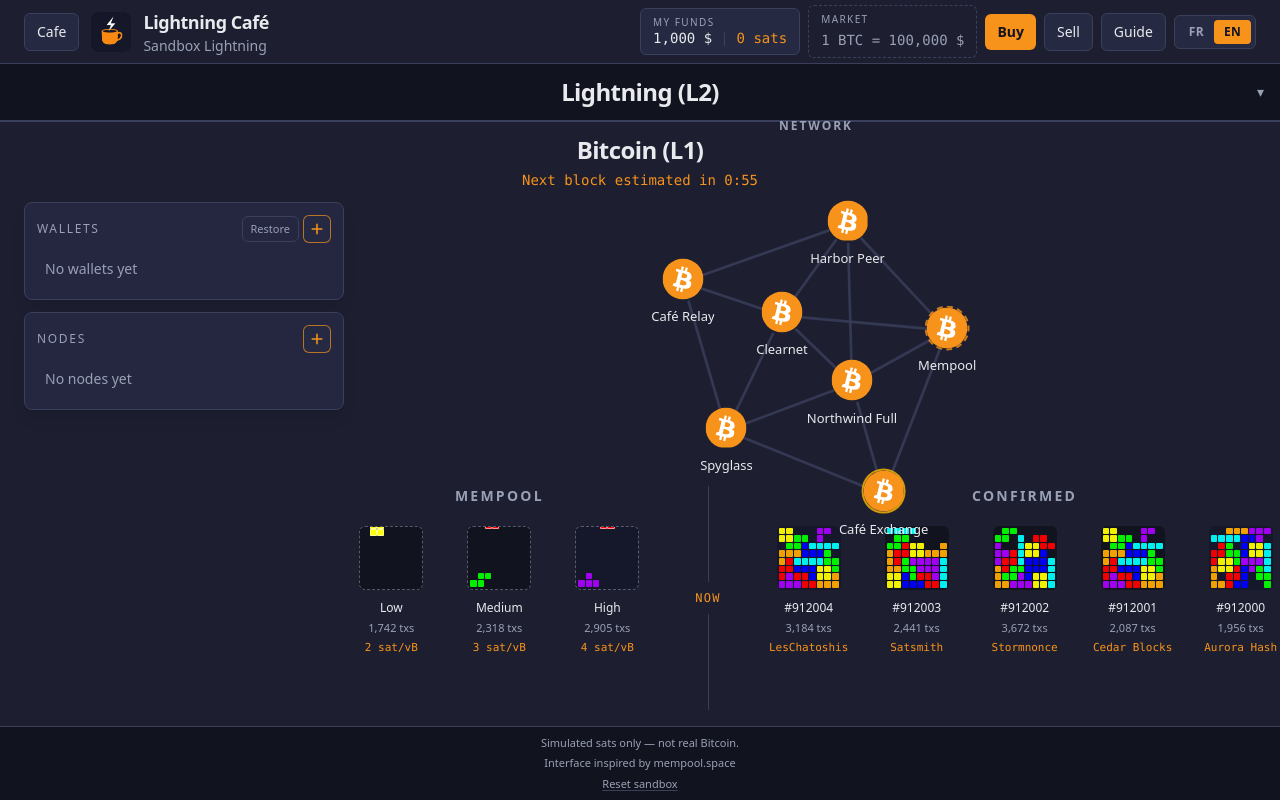
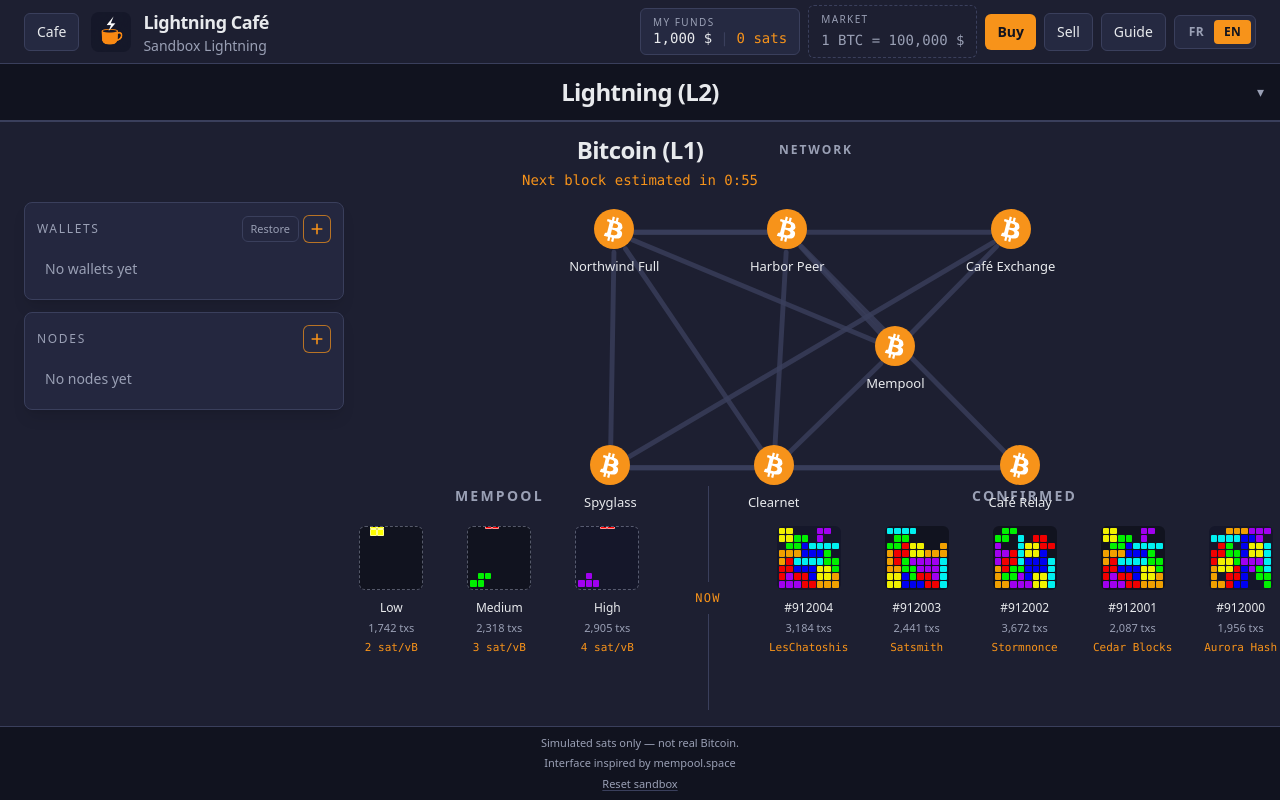
Before and after one commit to g1llez/lightning-cafe, a React (Vite) app: page / in a window 1280 px wide. Built offline with nearby package versions, Linux system fonts and the light colour scheme.

Commit message:
Widen the peer graph to the mempool row and deploy the gossip fan-out.
GitHub Pages was still on the square canvas; this also slows sat hops and keeps SVG/HTML aligned on a rectangle.

```diff
--- a/src/components/BitcoinLayer.tsx
+++ b/src/components/BitcoinLayer.tsx
@@ -300,7 +300,7 @@ export function BitcoinLayer({ fill, onMessage, onSatsSent }: BitcoinLayerProps)
       </div>
 
       <div className="flex min-h-0 flex-1 flex-col justify-between gap-3 px-4 pb-4 md:pl-[23rem]">
-        <div className="flex min-h-0 flex-1 items-center justify-center">
+        <div className="flex min-h-0 w-full max-w-5xl flex-1 items-center self-center">
           <NodeNetwork onSatsSent={onSatsSent} />
         </div>
 
--- a/src/components/NetworkCanvas.tsx
+++ b/src/components/NetworkCanvas.tsx
@@ -5,28 +5,38 @@ import {
   type ReactNode,
 } from 'react'
 import {
+  DEFAULT_BOX,
+  boxFromElement,
+  discRadiusFor,
   displayedPosition,
   edgeEnds,
   energyOf,
+  htmlPercent,
   insertBody,
   mapClientToGraph,
   packetXY,
-  pickAmbientHop,
+  pickAmbientFanout,
+  remapBodies,
   scatterBodies,
   settleBodies,
   stepBodies,
   type GraphBody,
+  type GraphBox,
   type GraphLink,
   type GraphPacket,
 } from '../simulation/livingGraph'
 
-const EAT_MS = 280
-const AMBIENT_MS = 720
+const EAT_MS = 420
+const AMBIENT_MS = 1100
 const ENERGY_IDLE = 0.35
+const ICON_PX = 40
+/** Extra graph-units so a tx disc hides before the Bitcoin rim. */
+const PACKET_RIM_PAD = 1.85
 
 export type NetworkCanvasProps = {
   nodeIds: string[]
   edges: GraphLink[]
+  /** Fallback disc radius until the box is measured. */
   discRadius: number
   renderNode: (id: string, eating: boolean) => ReactNode
   /** data-fly selector used as the entry point when `spawnId` first appears. */
@@ -50,12 +60,13 @@ export function NetworkCanvas({
 }: NetworkCanvasProps) {
   const boxRef = useRef<HTMLDivElement>(null)
   const bodiesRef = useRef<GraphBody[]>([])
-  const knownRef = useRef<Set<string>>(new Set())
+  const knownRef = useRef(new Set<string>())
   const arriveRef = useRef(onPacketArrive)
   arriveRef.current = onPacketArrive
   const seenPackets = useRef(new Set<string>())
   const edgesRef = useRef(edges)
   edgesRef.current = edges
+  const graphRef = useRef<GraphBox>(DEFAULT_BOX)
   const idKey = nodeIds.join('|')
 
   const [bodies, setBodies] = useState<GraphBody[]>([])
@@ -63,8 +74,46 @@ export function NetworkCanvas({
   const [ambientPackets, setAmbientPackets] = useState<GraphPacket[]>([])
   const [eatingUntil, setEatingUntil] = useState<Record<string, number>>({})
   const [idle, setIdle] = useState(false)
+  const [graph, setGraph] = useState<GraphBox>(DEFAULT_BOX)
+  const [pad, setPad] = useState(discRadius)
+  const [boxReady, setBoxReady] = useState(false)
 
   useEffect(() => {
+    const el = boxRef.current
+    if (!el) {
+      return
+    }
+    const apply = () => {
+      const widthPx = el.clientWidth
+      const heightPx = el.clientHeight
+      if (widthPx < 8 || heightPx < 8) {
+        return
+      }
+      const next = boxFromElement(widthPx, heightPx)
+      const prev = graphRef.current
+      if (
+        bodiesRef.current.length > 0 &&
+        (prev.width !== next.width || prev.height !== next.height)
+      ) {
+        const remapped = remapBodies(bodiesRef.current, prev, next)
+        bodiesRef.current = remapped
+        setBodies(remapped)
+      }
+      graphRef.current = next
+      setGraph(next)
+      setPad(discRadiusFor(widthPx, ICON_PX, next))
+      setBoxReady(true)
+    }
+    apply()
+    const observer = new ResizeObserver(apply)
+    observer.observe(el)
+    return () => observer.disconnect()
+  }, [])
+
+  useEffect(() => {
+    if (!boxReady) {
+      return
+    }
     const ids = nodeIds
     const known = knownRef.current
     const added = ids.filter((id) => !known.has(id))
@@ -76,37 +125,35 @@ export function NetworkCanvas({
 
     const reduced =
       typeof window !== 'undefined' && window.matchMedia('(prefers-reduced-motion: reduce)').matches
+    const box = graphRef.current
 
     let next: GraphBody[]
     if (known.size === 0) {
-      next = scatterBodies(ids)
+      next = scatterBodies(ids, Math.random, box)
     } else {
       next = dropBodyMany(bodiesRef.current, removed)
       for (const id of added) {
-        const spawn = id === spawnId ? spawnPoint(boxRef.current, spawnFrom) : null
-        next = insertBody(
-          next,
-          id,
-          spawn?.x ?? 50 + (Math.random() - 0.5) * 10,
-          spawn?.y ?? 50 + (Math.random() - 0.5) * 10,
-        )
+        const spawn = id === spawnId ? spawnPoint(boxRef.current, spawnFrom, box) : null
+        const x = spawn?.x ?? box.width / 2 + (Math.random() - 0.5) * 10
+        const y = spawn?.y ?? box.height / 2 + (Math.random() - 0.5) * 6
+        next = insertBody(next, id, x, clamp(y, 8, box.height - 8), box)
       }
     }
 
     if (reduced) {
-      next = settleBodies(next, edgesRef.current)
+      next = settleBodies(next, edgesRef.current, 90, undefined, box)
     }
 
     bodiesRef.current = next
     knownRef.current = new Set(ids)
     setBodies(next)
     setIdle(false)
-  }, [idKey, spawnId, spawnFrom])
+  }, [boxReady, idKey, spawnId, spawnFrom])
 
   useEffect(() => {
     let frame = 0
     const tick = () => {
-      const current = stepBodies(bodiesRef.current, edgesRef.current)
+      const current = stepBodies(bodiesRef.current, edgesRef.current, undefined, graphRef.current)
       bodiesRef.current = current
       setBodies(current)
       const stamp = Date.now()
@@ -129,21 +176,22 @@ export function NetworkCanvas({
 
     let timer = 0
     const loop = () => {
-      const hop = pickAmbientHop(edges)
-      if (hop) {
-        const packet: GraphPacket = {
-          id: `amb-${Date.now()}-${hop.fromId}`,
+      const hops = pickAmbientFanout(edges)
+      if (hops.length > 0) {
+        const bornAt = Date.now()
+        const wave: GraphPacket[] = hops.map((hop, index) => ({
+          id: `amb-${bornAt}-${hop.fromId}-${hop.toId}-${index}`,
           fromId: hop.fromId,
           toId: hop.toId,
           kind: 'ambient',
-          bornAt: Date.now(),
+          bornAt,
           duration: AMBIENT_MS,
-        }
-        setAmbientPackets((current) => [...current.slice(-4), packet])
+        }))
+        setAmbientPackets((current) => [...current.slice(-6), ...wave])
       }
-      timer = window.setTimeout(loop, 700 + Math.random() * 900)
+      timer = window.setTimeout(loop, 900 + Math.random() * 1100)
     }
-    timer = window.setTimeout(loop, 600)
+    timer = window.setTimeout(loop, 700)
     return () => window.clearTimeout(timer)
   }, [ambient, edges])
 
@@ -185,17 +233,21 @@ export function NetworkCanvas({
   return (
     <div
       ref={boxRef}
-      className="relative mx-auto aspect-square w-[min(100%,min(52vh,28rem))]"
+      className="relative mx-auto h-[min(46vh,26rem)] w-full"
       style={{ containerType: 'size' }}
     >
-      <svg viewBox="0 0 100 100" className="absolute inset-0 h-full w-full overflow-visible">
+      <svg
+        viewBox={`0 0 ${graph.width} ${graph.height}`}
+        preserveAspectRatio="none"
+        className="absolute inset-0 h-full w-full overflow-visible"
+      >
         {edges.map((edge) => {
           const a = byId.get(edge.a)
           const b = byId.get(edge.b)
           if (!a || !b) {
             return null
           }
-          const ends = edgeEnds(a.x, a.y, b.x, b.y, discRadius)
+          const ends = edgeEnds(a.x, a.y, b.x, b.y, pad)
           return (
             <line
               key={`${edge.a}-${edge.b}`}
@@ -204,7 +256,7 @@ export function NetworkCanvas({
               x2={ends.x2}
               y2={ends.y2}
               className="stroke-border/80"
-              strokeWidth={0.65}
+              strokeWidth={0.55}
               strokeLinecap="round"
             />
           )
@@ -215,7 +267,8 @@ export function NetworkCanvas({
           if (!from || !to) {
             return null
           }
-          const pos = packetXY(packet, from, to, now, discRadius)
+          const extra = packet.kind === 'tx' ? PACKET_RIM_PAD : packet.kind === 'block' ? 1.2 : 0.55
+          const pos = packetXY(packet, from, to, now, pad + extra)
           if (!pos) {
             return null
           }
@@ -229,11 +282,12 @@ export function NetworkCanvas({
           return null
         }
         const eating = (eatingUntil[id] ?? 0) > now
+        const pct = htmlPercent(pos, graph)
         return (
           <div
             key={id}
             className="absolute z-[1]"
-            style={{ left: `${pos.x}%`, top: `${pos.y}%` }}
+            style={{ left: `${pct.left}%`, top: `${pct.top}%`, width: 0, height: 0 }}
           >
             <div
               className="origin-center transition-transform duration-200 ease-out"
@@ -258,9 +312,13 @@ function PacketDot({
   y: number
 }) {
   const own = packet.kind === 'tx'
-  const radius = own ? 1.65 : packet.kind === 'block' ? 1.35 : 0.72
+  const radius = own ? 1.35 : packet.kind === 'block' ? 1.15 : 0.62
   const fill = own ? '#fbbf24' : packet.kind === 'block' ? '#f7931a' : '#f8fafc'
   return <circle cx={x} cy={y} r={radius} fill={fill} opacity={own ? 0.95 : 0.8} />
+}
+
+function clamp(value: number, lo: number, hi: number): number {
+  return Math.min(hi, Math.max(lo, value))
 }
 
 function dropBodyMany(bodies: GraphBody[], ids: string[]): GraphBody[] {
@@ -273,7 +331,8 @@ function dropBodyMany(bodies: GraphBody[], ids: string[]): GraphBody[] {
 
 function spawnPoint(
   box: HTMLDivElement | null,
-  selector?: string,
+  selector: string | undefined,
+  graph: GraphBox,
 ): { x: number; y: number } | null {
   if (!box || !selector) {
     return null
@@ -287,5 +346,6 @@ function spawnPoint(
     box.getBoundingClientRect(),
     from.left + from.width / 2,
     from.top + from.height / 2,
+    graph,
   )
 }
--- a/src/components/NodeNetwork.tsx
+++ b/src/components/NodeNetwork.tsx
@@ -20,7 +20,7 @@ import { NetworkCanvas } from './NetworkCanvas'
 import { mempoolFlyId, nodeFlyId } from './SatsFlight'
 import { Tooltip } from './Tooltip'
 
-const TX_ORIGIN_HOLD_MS = 900
+const TX_ORIGIN_HOLD_MS = 480
 
 type NodeNetworkProps = {
   onSatsSent: (label: string, target: string, from?: string) => void
@@ -112,7 +112,7 @@ export function NodeNetwork({ onSatsSent }: NodeNetworkProps) {
   }
 
   return (
-    <div className="mx-auto w-full max-w-2xl px-2">
+    <div className="mx-auto w-full max-w-5xl">
       <p className="mb-2 text-center text-xs font-semibold uppercase tracking-[0.16em] text-text-muted">
         {t('layers.network')}
       </p>
@@ -141,25 +141,9 @@ export function NodeNetwork({ onSatsSent }: NodeNetworkProps) {
                     ? t('layers.nodeNpcTip')
                     : null
 
-          const discPx = `${NODE_DISC_RADIUS * 2}cqi`
           const icon = (
-            <span
-              data-fly={nodeFlyId(node.id)}
-              className={`inline-flex rounded-full ${
-                node.kind === 'own'
-                  ? 'ring-2 ring-accent'
-                  : node.kind === 'exchange'
-                    ? 'ring-2 ring-amber-400/80'
-                    : node.kind === 'mempool'
-                      ? 'border-2 border-dashed border-accent/80'
-                      : ''
-              }`}
-            >
-              <BitcoinNodeIcon
-                className="block"
-                style={{ width: discPx, height: discPx }}
-                title={node.name}
-              />
+            <span data-fly={nodeFlyId(node.id)} className="inline-flex">
+              <BitcoinNodeIcon className="block h-10 w-10" title={node.name} />
             </span>
           )
 
@@ -169,8 +153,8 @@ export function NodeNetwork({ onSatsSent }: NodeNetworkProps) {
                 <span
                   className="absolute left-1/2 top-1/2 -translate-x-1/2 -translate-y-1/2 rounded-full border-2 border-accent/35"
                   style={{
-                    width: `calc(${NODE_DISC_RADIUS * 2}cqi + 8px)`,
-                    height: `calc(${NODE_DISC_RADIUS * 2}cqi + 8px)`,
+                    width: '48px',
+                    height: '48px',
                     background: `conic-gradient(var(--color-accent, #f7931a) ${syncProgress * 360}deg, transparent 0)`,
                     mask: 'radial-gradient(farthest-side, transparent calc(100% - 3px), #000 calc(100% - 2px))',
                     WebkitMask:
@@ -189,7 +173,7 @@ export function NodeNetwork({ onSatsSent }: NodeNetworkProps) {
               </div>
               <div
                 className="absolute left-1/2 flex -translate-x-1/2 flex-col items-center gap-0.5"
-                style={{ top: `calc(${NODE_DISC_RADIUS}cqi + 6px)` }}
+                style={{ top: '26px' }}
               >
                 <span className="max-w-[6.5rem] truncate text-center text-xs font-medium text-text-primary md:text-[13px]">
                   {node.name}
--- a/src/simulation/livingGraph.ts
+++ b/src/simulation/livingGraph.ts
@@ -1,9 +1,31 @@
 /**
  * Living graph: force layout + packets. No Bitcoin/Lightning specifics.
- * Positions live in a 0–100 box so SVG and HTML % stay aligned on a square.
+ * x/y live in a {width × height} box (width is always 100). HTML % and SVG
+ * viewBox must use the same box so a wide canvas stays aligned.
  */
 
 export const GRAPH_SIZE = 100
+
+export type GraphBox = {
+  width: number
+  height: number
+}
+
+export const DEFAULT_BOX: GraphBox = { width: GRAPH_SIZE, height: GRAPH_SIZE }
+
+export function boxFromElement(widthPx: number, heightPx: number): GraphBox {
+  if (widthPx <= 0 || heightPx <= 0) {
+    return DEFAULT_BOX
+  }
+  return { width: GRAPH_SIZE, height: (heightPx / widthPx) * GRAPH_SIZE }
+}
+
+export function discRadiusFor(widthPx: number, iconPx: number, box: GraphBox = DEFAULT_BOX): number {
+  if (widthPx <= 0) {
+    return 5
+  }
+  return (iconPx / 2 / widthPx) * box.width
+}
 
 export type GraphBody = {
   id: string
@@ -28,13 +50,17 @@ export type LayoutTuning = {
 }
 
 export const DEFAULT_LAYOUT: LayoutTuning = {
-  repulsion: 380,
-  spring: 0.05,
-  restLength: 30,
-  gravity: 0.018,
-  damping: 0.86,
-  padding: 14,
+  repulsion: 240,
+  spring: 0.016,
+  restLength: 24,
+  gravity: 0.006,
+  damping: 0.93,
+  padding: 11,
 }
+
+/** ~2.5s to settle at 60fps with dt 0.38. */
+export const LAYOUT_DT = 0.38
+export const PACKET_HIDE_T = 0.84
 
 export type PacketKind = 'ambient' | 'tx' | 'block'
 
@@ -53,15 +79,16 @@ export type GraphPacket = {
 export function scatterBodies(
   ids: string[],
   random: () => number = Math.random,
-  around = { x: 50, y: 50 },
-  spread = 8,
+  box: GraphBox = DEFAULT_BOX,
+  spread = 4,
 ): GraphBody[] {
+  const around = { x: box.width / 2, y: box.height / 2 }
   return ids.map((id) => ({
     id,
     x: around.x + (random() - 0.5) * spread * 2,
     y: around.y + (random() - 0.5) * spread * 2,
-    vx: (random() - 0.5) * 1.4,
-    vy: (random() - 0.5) * 1.4,
+    vx: (random() - 0.5) * 0.35,
+    vy: (random() - 0.5) * 0.35,
   }))
 }
 
@@ -71,17 +98,20 @@ export function insertBody(
   id: string,
   x: number,
   y: number,
+  box: GraphBox = DEFAULT_BOX,
 ): GraphBody[] {
   if (bodies.some((body) => body.id === id)) {
     return bodies
   }
+  const cx = box.width / 2
+  const cy = box.height / 2
   return [
     ...bodies.map((body) => ({
       ...body,
-      vx: body.vx + (body.x - 50) * 0.04,
-      vy: body.vy + (body.y - 50) * 0.04,
+      vx: body.vx + (body.x - cx) * 0.02,
+      vy: body.vy + (body.y - cy) * 0.02,
     })),
-    { id, x, y, vx: (50 - x) * 0.08, vy: (50 - y) * 0.08 },
+    { id, x, y, vx: (cx - x) * 0.04, vy: (cy - y) * 0.04 },
   ]
 }
 
@@ -89,10 +119,26 @@ export function dropBody(bodies: GraphBody[], id: string): GraphBody[] {
   return bodies.filter((body) => body.id !== id)
 }
 
+/** Keep bodies inside a resized viewBox (wide canvas after the first measure). */
+export function remapBodies(bodies: GraphBody[], from: GraphBox, to: GraphBox): GraphBody[] {
+  if (from.width === to.width && from.height === to.height) {
+    return bodies
+  }
+  const sx = to.width / (from.width || 1)
+  const sy = to.height / (from.height || 1)
+  return bodies.map((body) => ({
+    ...body,
+    x: body.x * sx,
+    y: body.y * sy,
+  }))
+}
+
 export function stepBodies(
   bodies: GraphBody[],
   links: GraphLink[],
   tuning: LayoutTuning = DEFAULT_LAYOUT,
+  box: GraphBox = DEFAULT_BOX,
+  dt = LAYOUT_DT,
 ): GraphBody[] {
   if (bodies.length === 0) {
     return bodies
@@ -100,6 +146,8 @@ export function stepBodies(
 
   const next = bodies.map((body) => ({ ...body }))
   const byId = new Map(next.map((body) => [body.id, body]))
+  const rest =
+    tuning.restLength * Math.max(0.58, Math.min(1, Math.min(box.width, box.height) / 72))
 
   for (let i = 0; i < next.length; i += 1) {
     for (let j = i + 1; j < next.length; j += 1) {
@@ -127,7 +175,7 @@ export function stepBodies(
     const dx = b.x - a.x
     const dy = b.y - a.y
     const dist = Math.hypot(dx, dy) || 0.05
-    const pull = (dist - tuning.restLength) * tuning.spring
+    const pull = (dist - rest) * tuning.spring
     const ux = dx / dist
     const uy = dy / dist
     a.vx += ux * pull
@@ -136,31 +184,34 @@ export function stepBodies(
     b.vy -= uy * pull
   }
 
-  const mid = GRAPH_SIZE / 2
-  const lo = tuning.padding
-  const hi = GRAPH_SIZE - tuning.padding
+  const midX = box.width / 2
+  const midY = box.height / 2
+  const loX = tuning.padding
+  const hiX = box.width - tuning.padding
+  const loY = Math.min(tuning.padding, box.height * 0.18)
+  const hiY = box.height - loY
 
   for (const body of next) {
-    body.vx += (mid - body.x) * tuning.gravity
-    body.vy += (mid - body.y) * tuning.gravity
-    if (body.x < lo) {
-      body.vx += (lo - body.x) * 0.12
+    body.vx += (midX - body.x) * tuning.gravity
+    body.vy += (midY - body.y) * tuning.gravity
+    if (body.x < loX) {
+      body.vx += (loX - body.x) * 0.12
     }
-    if (body.x > hi) {
-      body.vx -= (body.x - hi) * 0.12
+    if (body.x > hiX) {
+      body.vx -= (body.x - hiX) * 0.12
     }
-    if (body.y < lo) {
-      body.vy += (lo - body.y) * 0.12
+    if (body.y < loY) {
+      body.vy += (loY - body.y) * 0.12
     }
-    if (body.y > hi) {
-      body.vy -= (body.y - hi) * 0.12
+    if (body.y > hiY) {
+      body.vy -= (body.y - hiY) * 0.12
     }
     body.vx *= tuning.damping
     body.vy *= tuning.damping
-    body.x += body.vx
-    body.y += body.vy
-    body.x = Math.min(hi, Math.max(lo, body.x))
-    body.y = Math.min(hi, Math.max(lo, body.y))
+    body.x += body.vx * dt
+    body.y += body.vy * dt
+    body.x = Math.min(hiX, Math.max(loX, body.x))
+    body.y = Math.min(hiY, Math.max(loY, body.y))
   }
 
   return next
@@ -171,10 +222,11 @@ export function settleBodies(
   links: GraphLink[],
   ticks = 90,
   tuning: LayoutTuning = DEFAULT_LAYOUT,
+  box: GraphBox = DEFAULT_BOX,
 ): GraphBody[] {
   let current = bodies
   for (let i = 0; i < ticks; i += 1) {
-    current = stepBodies(current, links, tuning)
+    current = stepBodies(current, links, tuning, box, 1)
   }
   return current
 }
@@ -244,42 +296,107 @@ export function packetXY(
   to: { x: number; y: number },
   nowMs: number,
   pad: number,
+  hideT = PACKET_HIDE_T,
 ): { x: number; y: number } | null {
   const t = packetT(packet, nowMs)
-  if (t == null) {
+  if (t == null || t >= hideT) {
     return null
   }
   const ends = edgeEnds(from.x, from.y, to.x, to.y, pad)
+  const u = t / hideT
   return {
-    x: ends.x1 + (ends.x2 - ends.x1) * t,
-    y: ends.y1 + (ends.y2 - ends.y1) * t,
+    x: ends.x1 + (ends.x2 - ends.x1) * u,
+    y: ends.y1 + (ends.y2 - ends.y1) * u,
   }
+}
+
+export function neighborIds(id: string, links: GraphLink[]): string[] {
+  const out: string[] = []
+  for (const link of links) {
+    if (link.a === id) {
+      out.push(link.b)
+    } else if (link.b === id) {
+      out.push(link.a)
+    }
+  }
+  return out
+}
+
+/** One node broadcasts to every neighbor at once. */
+export function fanoutFrom(fromId: string, links: GraphLink[]): { fromId: string; toId: string }[] {
+  return neighborIds(fromId, links).map((toId) => ({ fromId, toId }))
+}
+
+/**
+ * Gossip flood: at each hop a node sends to every neighbor that does not
+ * already have the info. Same delayMs = same visual wave.
+ */
+export function floodHops(
+  originId: string,
+  links: GraphLink[],
+  hopMs: number,
+): { fromId: string; toId: string; delayMs: number }[] {
+  const hops: { fromId: string; toId: string; delayMs: number }[] = []
+  const informed = new Set<string>([originId])
+  const queue: { id: string; atMs: number }[] = [{ id: originId, atMs: 0 }]
+
+  while (queue.length > 0) {
+    const current = queue.shift()!
+    const wave: { fromId: string; toId: string; delayMs: number }[] = []
+    for (const next of neighborIds(current.id, links)) {
+      if (informed.has(next)) {
+        continue
+      }
+      informed.add(next)
+      wave.push({ fromId: current.id, toId: next, delayMs: current.atMs + hopMs })
+    }
+    for (const hop of wave) {
+      hops.push(hop)
+      queue.push({ id: hop.toId, atMs: hop.delayMs })
+    }
+  }
+
+  return hops
+}
+
+export function pickAmbientFanout(
+  links: GraphLink[],
+  random: () => number = Math.random,
+): { fromId: string; toId: string }[] {
+  const ids = [...new Set(links.flatMap((link) => [link.a, link.b]))]
+  if (ids.length === 0) {
+    return []
+  }
+  const fromId = ids[Math.floor(random() * ids.length)]!
+  return fanoutFrom(fromId, links)
 }
 
 export function pickAmbientHop(
   links: GraphLink[],
   random: () => number = Math.random,
 ): { fromId: string; toId: string } | null {
-  if (links.length === 0) {
-    return null
-  }
-  const link = links[Math.floor(random() * links.length)]!
-  if (random() < 0.5) {
-    return { fromId: link.a, toId: link.b }
-  }
-  return { fromId: link.b, toId: link.a }
+  const hops = pickAmbientFanout(links, random)
+  return hops[0] ?? null
 }
 
 export function mapClientToGraph(
   box: { left: number; top: number; width: number; height: number },
   clientX: number,
   clientY: number,
+  graph: GraphBox = DEFAULT_BOX,
 ): { x: number; y: number } {
   if (box.width <= 0 || box.height <= 0) {
-    return { x: 50, y: 50 }
+    return { x: graph.width / 2, y: graph.height / 2 }
   }
   return {
-    x: ((clientX - box.left) / box.width) * GRAPH_SIZE,
-    y: ((clientY - box.top) / box.height) * GRAPH_SIZE,
+    x: ((clientX - box.left) / box.width) * graph.width,
+    y: ((clientY - box.top) / box.height) * graph.height,
   }
 }
+
+export function htmlPercent(pos: { x: number; y: number }, graph: GraphBox): { left: number; top: number } {
+  return {
+    left: (pos.x / graph.width) * 100,
+    top: (pos.y / graph.height) * 100,
+  }
+}
--- a/src/simulation/nodes.ts
+++ b/src/simulation/nodes.ts
@@ -5,7 +5,7 @@
  */
 
 import type { Priority } from './chain'
-import { edgeEnds } from './livingGraph'
+import { edgeEnds, floodHops } from './livingGraph'
 
 export type NodeKind = 'public' | 'npc' | 'exchange' | 'own' | 'mempool'
 
@@ -47,7 +47,7 @@ export const EXCHANGE_NODE_ID = 'ex-cafe-desk'
 export const MEMPOOL_NODE_ID = 'net-mempool'
 export const OWN_NODE_ID = 'own-node'
 export const OWN_NODE_SYNC_BLOCKS = 4
-export const PROPAGATION_HOP_MS = 500
+export const PROPAGATION_HOP_MS = 1400
 /** Desktop graph square (`max-h` 28rem) and the orange SVG (`md:h-11`). */
 export const GRAPH_DESKTOP_PX = 448
 export const NODE_ICON_PX = 44
@@ -212,45 +212,16 @@ export function visibleEdges(nodeIds: Set<string>): NetworkEdge[] {
   return NETWORK_EDGES.filter((edge) => nodeIds.has(edge.a) && nodeIds.has(edge.b))
 }
 
-function neighbors(id: string, edges: NetworkEdge[]): string[] {
-  const out: string[] = []
-  for (const edge of edges) {
-    if (edge.a === id) {
-      out.push(edge.b)
-    } else if (edge.b === id) {
-      out.push(edge.a)
-    }
-  }
-  return out
-}
-
 /**
- * BFS flood from origin. Each hop starts PROPAGATION_HOP_MS after the parent
- * was informed (origin at 0).
+ * Gossip flood from origin. A node sends to every neighbor that does not
+ * already have the info, all at the same delayMs (one visual wave).
  */
 export function propagationHops(
   originId: string,
   edges: NetworkEdge[],
   hopMs = PROPAGATION_HOP_MS,
 ): PropagationHop[] {
-  const hops: PropagationHop[] = []
-  const informed = new Set<string>([originId])
-  const queue: { id: string; atMs: number }[] = [{ id: originId, atMs: 0 }]
-
-  while (queue.length > 0) {
-    const current = queue.shift()!
-    for (const next of neighbors(current.id, edges)) {
-      if (informed.has(next)) {
-        continue
-      }
-      informed.add(next)
-      const delayMs = current.atMs + hopMs
-      hops.push({ fromId: current.id, toId: next, delayMs })
-      queue.push({ id: next, atMs: delayMs })
-    }
-  }
-
-  return hops
+  return floodHops(originId, edges, hopMs)
 }
 
 /** Pick a random always-on full node as the first to announce a new block. */
```
Also changed, not shown: 2 other files (tests, documents, lock files or other folders).
